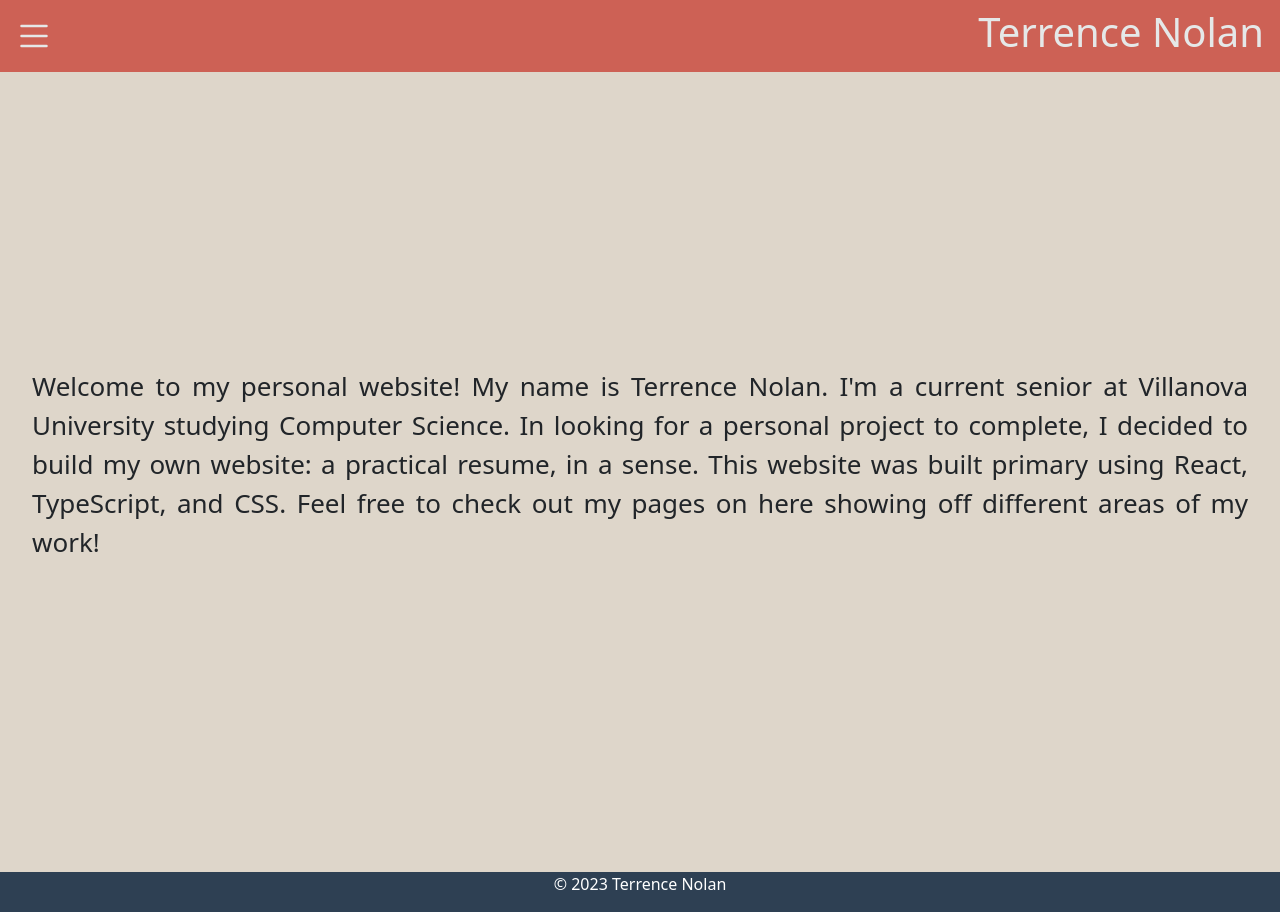
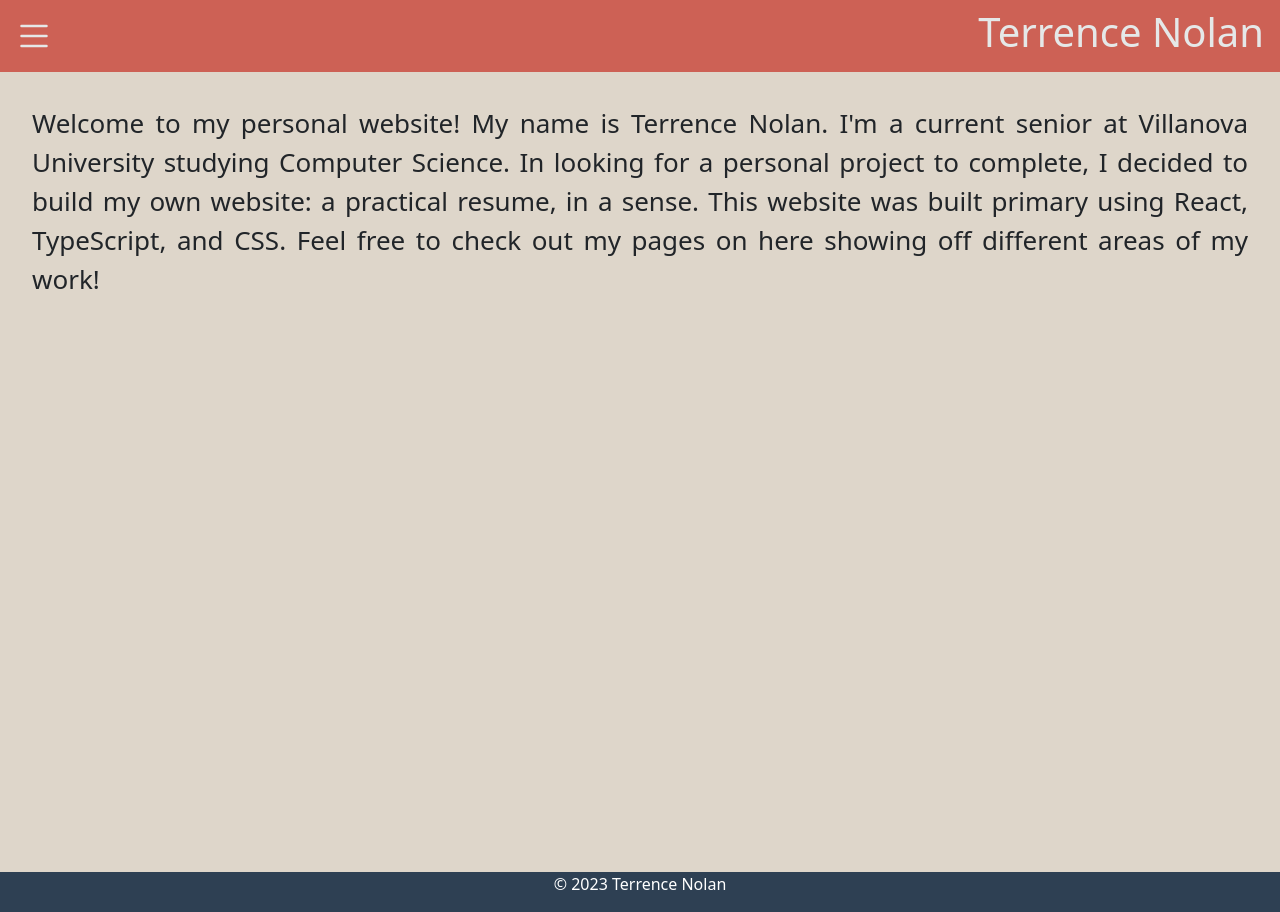
Before and after one commit to terrence-nolan/terrence-nolan.github.io, a React (Create React App) app in the folder personal-portfolio/: page / in a window 1280 px wide. Built offline with nearby package versions, Linux system fonts and the light colour scheme.

Commit message:
fix(main-class): make main className unique in all pages

```diff
--- a/personal-portfolio/src/pages/AboutPage/AboutPage.tsx
+++ b/personal-portfolio/src/pages/AboutPage/AboutPage.tsx
@@ -3,7 +3,7 @@ import './styles.css';
 
 const AboutPage = (): JSX.Element => {
     return (
-        <main className="main">
+        <main className="aboutMain">
             Coming Soon!
         </main>
     );
--- a/personal-portfolio/src/pages/AboutPage/styles.css
+++ b/personal-portfolio/src/pages/AboutPage/styles.css
@@ -1,4 +1,4 @@
-.main {
+.aboutMain {
     padding: 2rem;
     text-align: center;
     background-color: #DED6CA;
--- a/personal-portfolio/src/pages/ArtPage/ArtPage.tsx
+++ b/personal-portfolio/src/pages/ArtPage/ArtPage.tsx
@@ -3,7 +3,7 @@ import './styles.css';
 
 const ArtPage = (): JSX.Element => {
     return (
-        <main className="main">
+        <main className="artMain">
             Coming Soon!
         </main>
     );
--- a/personal-portfolio/src/pages/ArtPage/styles.css
+++ b/personal-portfolio/src/pages/ArtPage/styles.css
@@ -1,4 +1,4 @@
-.main {
+.artMain {
     padding: 2rem;
     text-align: center;
     background-color: #DED6CA;
--- a/personal-portfolio/src/pages/ExperiencePage/ExperiencePage.tsx
+++ b/personal-portfolio/src/pages/ExperiencePage/ExperiencePage.tsx
@@ -4,7 +4,7 @@ import images from '../../images/images';
 
 const ExperiencePage = (): JSX.Element => {
     return (
-        <main className="main">
+        <main className="expMain">
             <div className="cardsDiv">
                 <div className="card">
                     <div className="cardTop">
--- a/personal-portfolio/src/pages/ExperiencePage/styles.css
+++ b/personal-portfolio/src/pages/ExperiencePage/styles.css
@@ -1,4 +1,4 @@
-.main {
+.expMain {
     background-color: #DED6CA;
     padding: 2rem 5rem;
     display: flex;
--- a/personal-portfolio/src/pages/HomePage/HomePage.tsx
+++ b/personal-portfolio/src/pages/HomePage/HomePage.tsx
@@ -4,7 +4,7 @@ import 'bootstrap/dist/css/bootstrap.min.css';
 
 const HomePage = (): JSX.Element => {
   return (
-    <main className="main">
+    <main className="homeMain">
       <p>Welcome to my personal website! My name is Terrence Nolan. I'm a current senior at Villanova University studying Computer Science. In looking for a personal project to complete, I decided to build my own website: a practical resume, in a sense. This website was built primary using React, TypeScript, and CSS. Feel free to check out my pages on here showing off different areas of my work!</p>
     </main>
   );
--- a/personal-portfolio/src/pages/HomePage/styles.css
+++ b/personal-portfolio/src/pages/HomePage/styles.css
@@ -1,4 +1,4 @@
-.main {
+.homeMain {
   padding: 2rem;
   background-color: #DED6CA;
   font-size: calc(10px + 2vmin);
--- a/personal-portfolio/src/pages/PhotosPage/PhotosPage.tsx
+++ b/personal-portfolio/src/pages/PhotosPage/PhotosPage.tsx
@@ -3,7 +3,7 @@ import './styles.css';
 
 const PhotosPage = (): JSX.Element => {
     return (
-        <main className="main">
+        <main className="photosMain">
             Coming Soon!
         </main>
     );
--- a/personal-portfolio/src/pages/PhotosPage/styles.css
+++ b/personal-portfolio/src/pages/PhotosPage/styles.css
@@ -1,4 +1,4 @@
-.main {
+.photosMain {
     padding: 2rem;
     text-align: center;
     background-color: #DED6CA;
--- a/personal-portfolio/src/pages/ProjectsPage/ProjectsPage.tsx
+++ b/personal-portfolio/src/pages/ProjectsPage/ProjectsPage.tsx
@@ -3,7 +3,7 @@ import './styles.css';
 
 const ProjectsPage = (): JSX.Element => {
     return (
-        <main className="main">
+        <main className="projectsMain">
             Coming Soon!
         </main>
     );
--- a/personal-portfolio/src/pages/ProjectsPage/styles.css
+++ b/personal-portfolio/src/pages/ProjectsPage/styles.css
@@ -1,4 +1,4 @@
-.main {
+.projectsMain {
     padding: 2rem;
     text-align: center;
     background-color: #FEF5E7;
```
